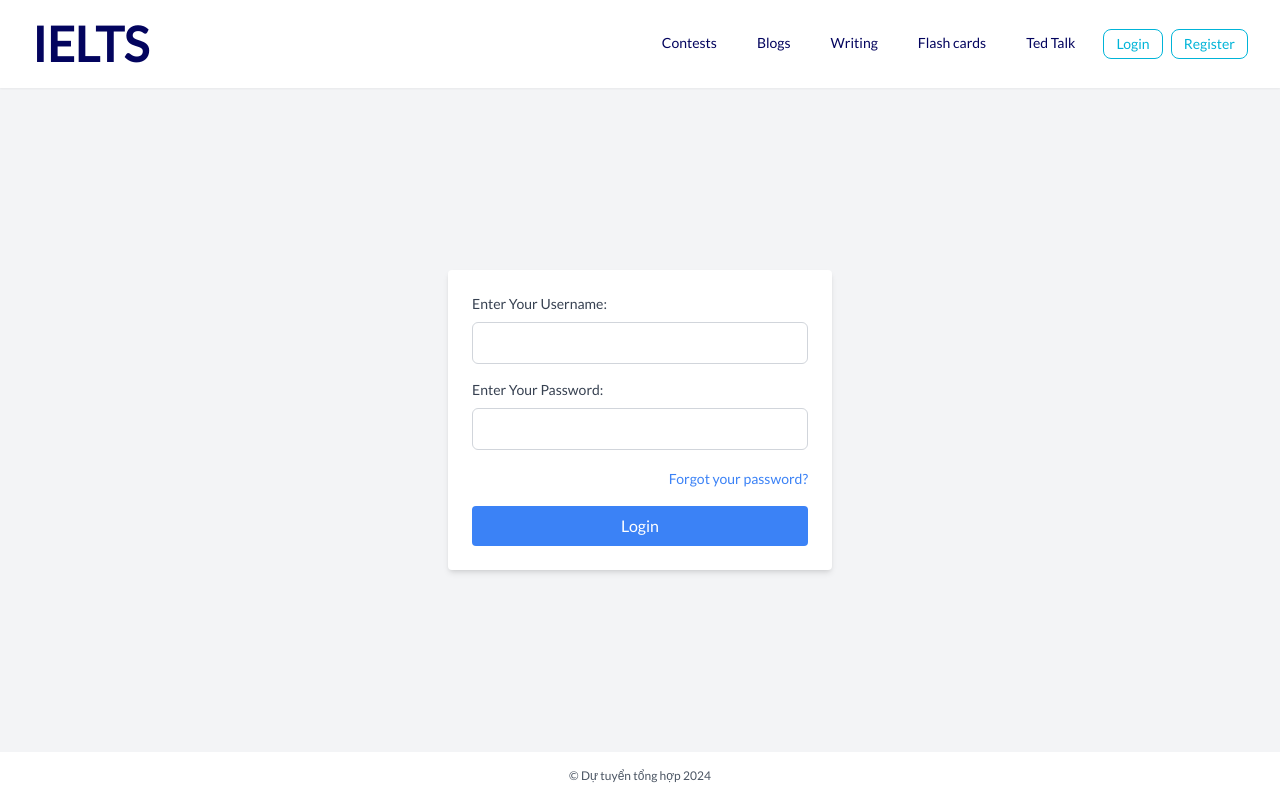
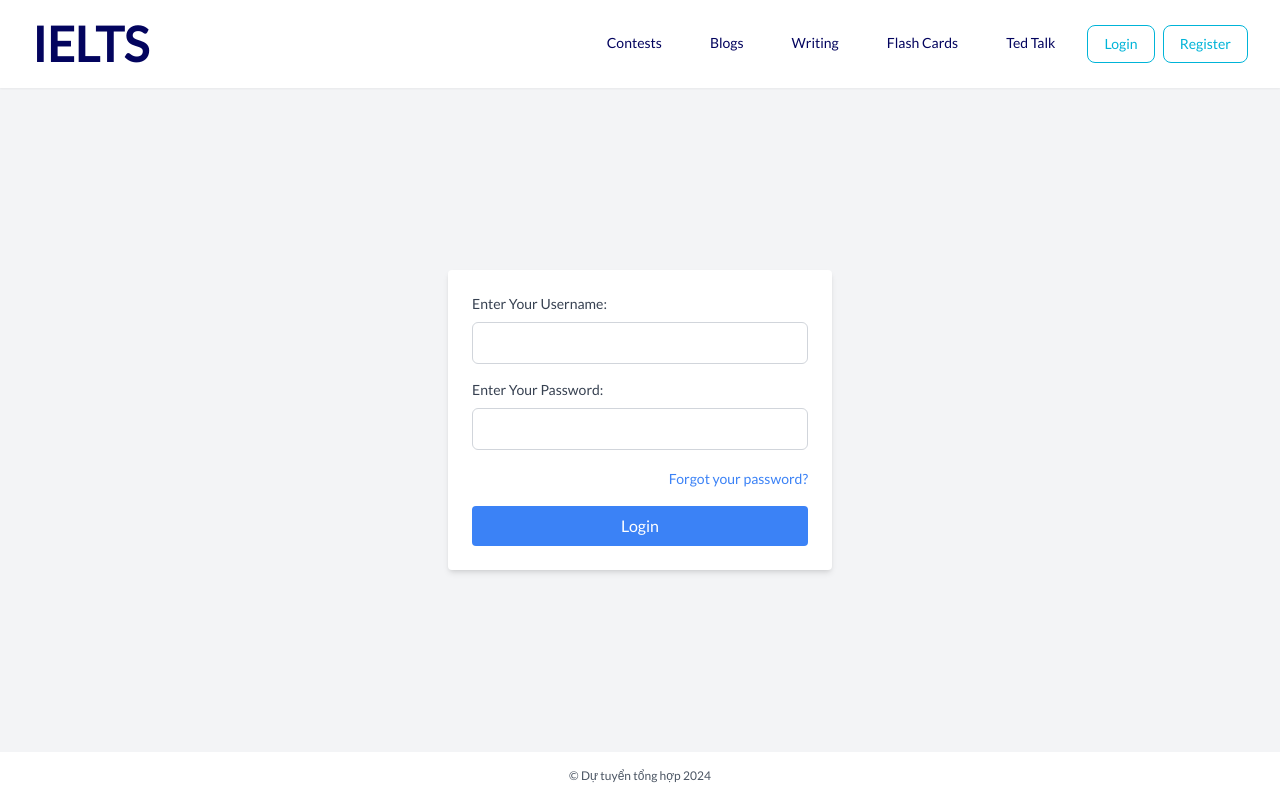
Before and after one commit to 0x2ee08/IELTS, a Next.js app in the folder frontend/: page /login in a window 1280 px wide. Built offline with nearby package versions, Linux system fonts and the light colour scheme.

Commit message:
fix header

```diff
--- a/frontend/app/components/Header.tsx
+++ b/frontend/app/components/Header.tsx
@@ -1,33 +1,38 @@
+// app/components/Header.tsx
 'use client'
 
 import Link from 'next/link';
 import React, { useState, useEffect } from 'react';
 import { usePathname } from 'next/navigation';
 
+// NavLink Component
 type NavLinkProps = {
     href: string;
     text: string;
     isButton?: boolean;
+    customStyles?: string; // Add a prop for custom styles
 };
 
-const NavLink: React.FC<NavLinkProps> = ({ href, text, isButton }) => {
+const NavLink: React.FC<NavLinkProps> = ({ href, text, isButton, customStyles }) => {
     const pathname = usePathname();
     const isActive = pathname === href;
 
-    const baseClasses = "px-3 py-1 rounded-lg transition-transform duration-300 ease-in-out text-sm";
+    const baseClasses = "px-4 py-2 rounded-lg transition-transform duration-300 ease-in-out text-sm flex items-center justify-center";
     const activeClasses = "bg-gray-200 text-black";
     const linkClasses = "text-[#03045E] hover:bg-gray-100 hover:scale-105 hover:shadow-md hover:shadow-[#00B4D8]/50 hover:translate-y-[-2px]";
     const buttonClasses = "bg-white text-[#00B4D8] border border-[#00B4D8] hover:bg-[#00B4D8] hover:text-white hover:scale-105";
+    const customButtonClasses = customStyles ? customStyles : buttonClasses;
 
     return (
         <Link href={href} passHref>
-            <button className={`${baseClasses} ${isButton ? buttonClasses : linkClasses} ${isActive && !isButton ? activeClasses : ''}`}>
+            <button className={`${baseClasses} ${isButton ? customButtonClasses : linkClasses} ${isActive && !isButton ? activeClasses : ''}`}>
                 {text}
             </button>
         </Link>
     );
 };
 
+// Header Component
 const Header: React.FC = () => {
     const [isMenuOpen, setIsMenuOpen] = useState(false);
     const [username, setUsername] = useState<string | null>(null);
@@ -74,26 +79,31 @@ const Header: React.FC = () => {
 
                     {/* Right-side links */}
                     <nav className={`md:flex md:space-x-4 ${isMenuOpen ? 'block' : 'hidden md:block'}`}>
-                            <NavLink href="/contests" text="Contests" />
-                            <NavLink href="/blogs" text="Blogs" />
-                            <NavLink href="/writing" text="Writing" />
-                            <NavLink href="/contests" text="Flash cards" />
-                            <NavLink href="/contests" text="Ted Talk" />
+                        <NavLink href="/contests" text="Contests" />
+                        <NavLink href="/blogs" text="Blogs" />
+                        <NavLink href="/writing" text="Writing" />
+                        <NavLink href="/flashcards" text="Flash Cards" />
+                        <NavLink href="/tedtalk" text="Ted Talk" />
 
                         {username && (role === 'admin' || role === 'teacher') ? (
-                            <>
-                                <NavLink href="/management" text="Dashboard" />
-                            </>
+                            <NavLink href="/management" text="Dashboard" />
                         ) : null}
 
                         {username ? (
                             <>
-                                <NavLink href="/profile" text={username} />
+                                <NavLink
+                                    href="/profile"
+                                    text={username}
+                                    isButton
+                                    customStyles="bg-[#5B99C2] text-white border border-[#5B99C2] hover:bg-[#4A8CC2] hover:scale-105"
+                                />
                                 <button
                                     onClick={handleLogout}
-                                    className="px-4 py-2 bg-black text-white rounded-lg shadow hover:bg-gray-700 transition-colors">
+                                    className="px-4 py-1 bg-white text-[#00B4D8] border border-[#00B4D8] hover:bg-[#00B4D8] hover:text-white hover:scale-105 rounded-lg shadow transition-transform duration-300 ease-in-out flex items-center justify-center font-light text-sm"
+                                >
                                     Log Out
                                 </button>
+
                             </>
                         ) : (
                             <div className="flex space-x-2 ml-auto">
--- a/frontend/package.json
+++ b/frontend/package.json
@@ -10,6 +10,7 @@
   },
   "dependencies": {
     "@types/react-slick": "^0.23.13",
+    "axios": "^1.7.5",
     "next": "14.2.6",
     "react": "^18",
     "react-dom": "^18",
```
Also changed, not shown: 1 other file (tests, documents, lock files or other folders).
